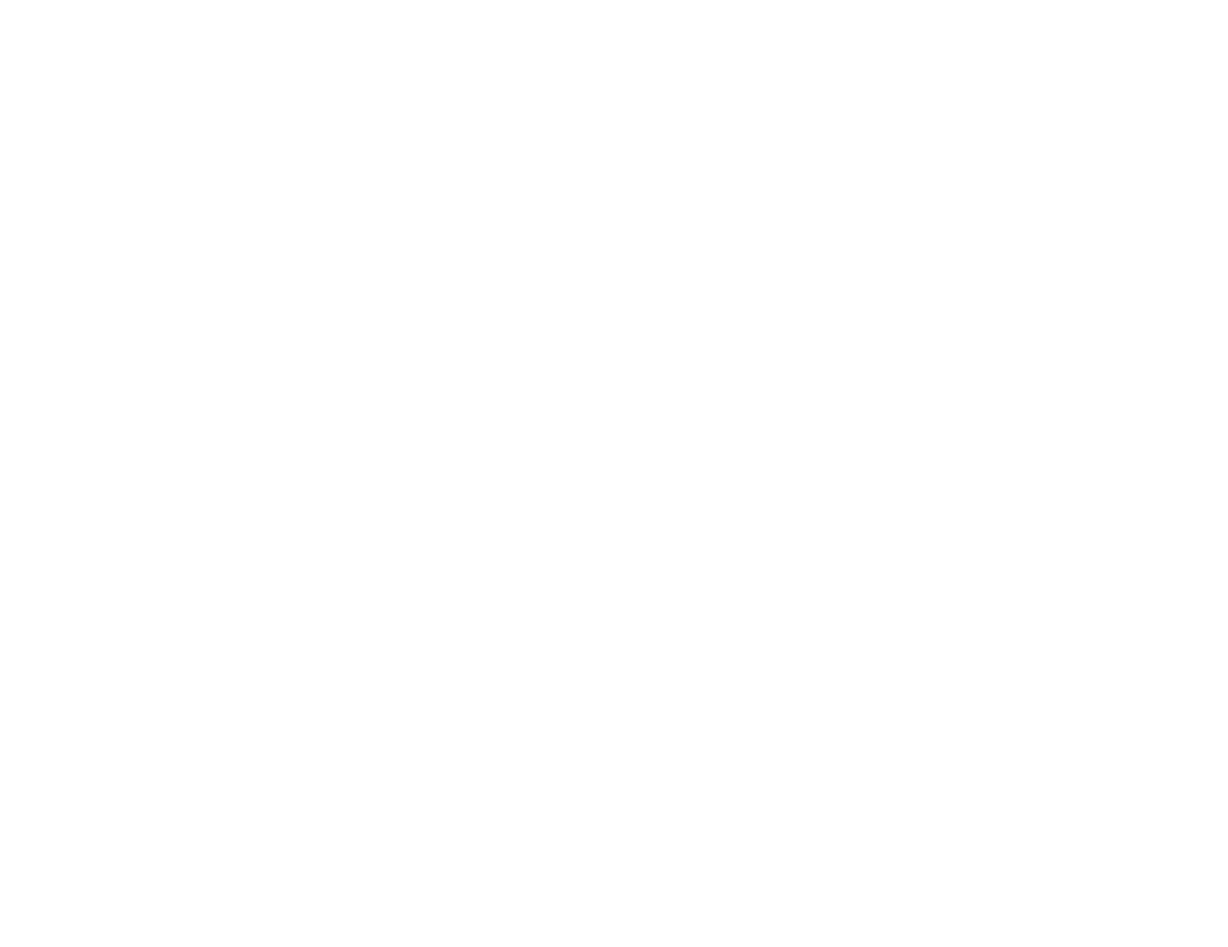
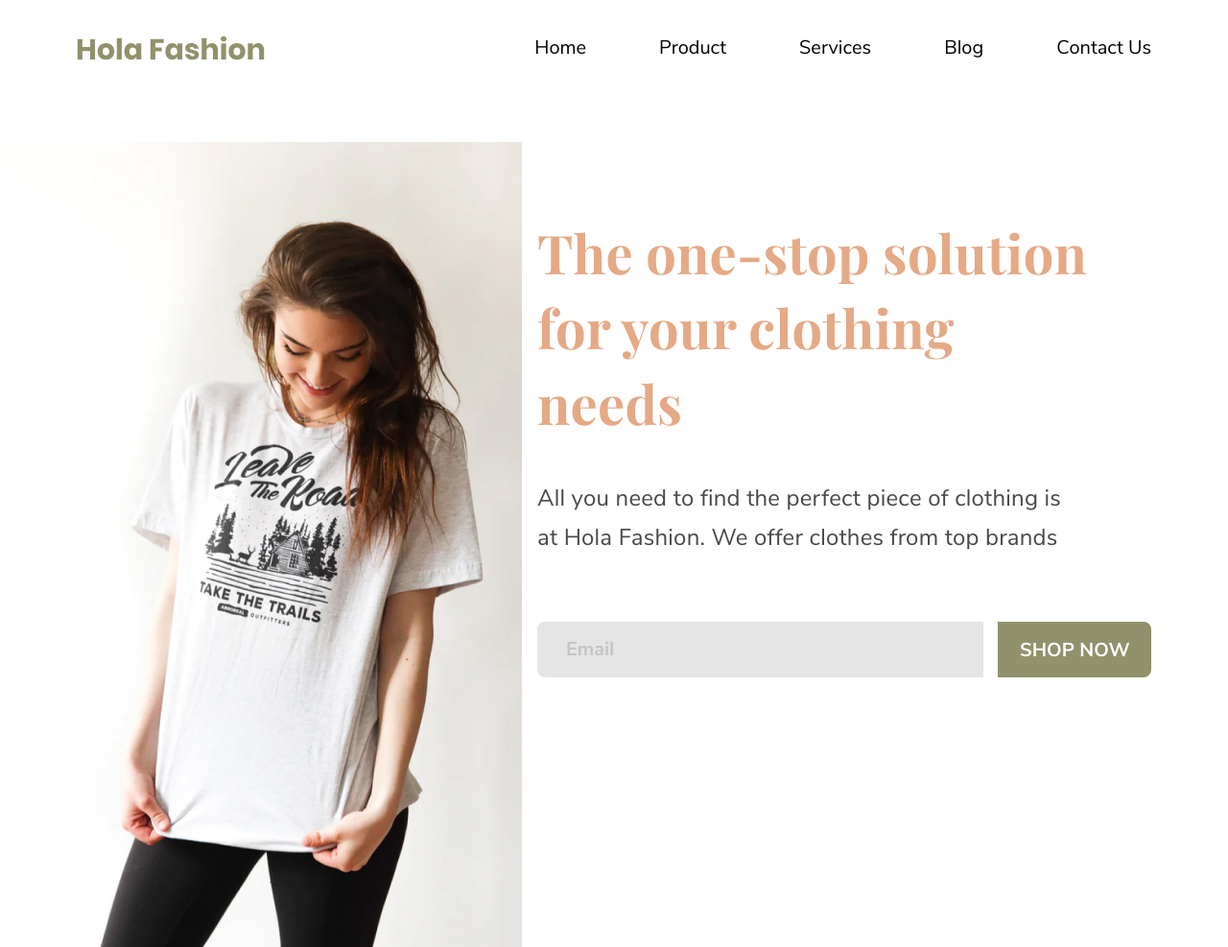
Before and after one commit to aybekkun/hola-fashion, a website: page app/index.html in a window 1280 px wide. Shown: the whole page at 96% size. Before the commit the page ends 800 px from the top, so only its background shows below. Drawn offline with nearby package versions, Linux system fonts and the light colour scheme; files that its build step writes are made by us from their sources.

Commit message:
added header and top section

```diff
--- a/app/index.html
+++ b/app/index.html
@@ -1,5 +1,6 @@
 <!DOCTYPE html>
 <html lang="en">
+
 <head>
     <meta charset="UTF-8">
     <meta http-equiv="X-UA-Compatible" content="IE=edge">
@@ -7,8 +8,61 @@
     <title>Document</title>
     <link rel="stylesheet" href="css/style.min.css">
 </head>
+
 <body>
+    <header class="header">
+        <div class="container">
+            <div class="header__inner">
+                <a href="#" class="logo">
+                    <img src="images/logo.svg" alt="">
+                </a>
 
+                <nav class="menu">
+                    <ul class="menu__list">
+                        <li class="menu__list-item">
+                            <a href="#" class="menu__list-link">Home</a>
+                        </li>
+                        <li class="menu__list-item">
+                            <a href="#" class="menu__list-link">Product</a>
+                        </li>
+                        <li class="menu__list-item">
+                            <a href="#" class="menu__list-link">Services</a>
+                        </li>
+                        <li class="menu__list-item">
+                            <a href="#" class="menu__list-link">Blog</a>
+                        </li>
+                        <li class="menu__list-item">
+                            <a href="#" class="menu__list-link">Contact Us</a>
+                        </li>
+                    </ul>
+                </nav>
+            </div>
+        </div>
+    </header>
+    <main class="main">
+        <section class="top">
+            <div class="container">
+                <div class="top__inner">
+                    <div class="top__info">
+                        <h1 class="top__title">The one-stop solution
+                            for your clothing needs
+                        </h1>
+                        <p class="top__text">
+                            All you need to find the perfect piece of clothing is at Hola Fashion. We offer clothes from
+                            top
+                            brands
+                        </p>
+                        <form class="top__form">
+                            <input class="top__form-input" type="email" placeholder="Email">
+                            <button class="top__form-btn">SHOP NOW</button>
+                        </form>
+                    </div>
+                </div>
+            </div>
+        </section>
+    </main>
+    <footer class="footer"></footer>
     <script src="js/main.min.js"></script>
 </body>
+
 </html>
--- a/app/scss/_fonts.scss
+++ b/app/scss/_fonts.scss
@@ -0,0 +1,29 @@
+@font-face {
+    font-family: "NunitoSans-Regular";
+    font-weight: 400;
+    font-style: normal;
+    src: local("NunitoSans-Regular"),
+      url("../fonts/NunitoSans-Regular.woff2") format("wof2"),
+      url("../fonts/NunitoSans-Regular.woff") format("woff");
+    font-display: swap;
+  }
+
+  @font-face {
+    font-family: "NunitoSans-Bold";
+    font-weight: 700;
+    font-style: normal;
+    src: local("NunitoSans-Bold"),
+      url("../fonts/NunitoSans-Bold.woff2") format("wof2"),
+      url("../fonts/NunitoSans-Bold.woff") format("woff");
+    font-display: swap;
+  }
+
+  @font-face {
+    font-family: "PlayfairDisplay-Bold";
+    font-weight: 700;
+    font-style: normal;
+    src: local("PlayfairDisplay-Bold"),
+      url("../fonts/PlayfairDisplay-Bold.woff2") format("wof2"),
+      url("../fonts/PlayfairDisplay-Bold.woff") format("woff");
+    font-display: swap;
+  }
--- a/app/scss/_global.scss
+++ b/app/scss/_global.scss
@@ -1,3 +1,34 @@
+body,html{
+    height: 100%;
+    display: flex;
+    flex-direction: column;
+}
+
 body{
+    @extend %sans-400;
+    font-size: 16px;
+    line-height: 1.2;
+    color: #000;
+    letter-spacing: 0.2px;
+}
 
+.main {
+    flex-grow: 1;
 }
+
+.container {
+    max-width: 1150px;
+    margin: 0 auto;
+    padding: 0 15px;
+}
+
+a{
+    color: inherit;
+    @extend %sans-400;
+    text-decoration: none;
+    letter-spacing: initial;
+}
+
+button{
+    letter-spacing: initial;
+}
--- a/app/scss/_vars.scss
+++ b/app/scss/_vars.scss
@@ -0,0 +1,23 @@
+$accent:#91916C;
+
+%sans-400 {
+    font-family: "NunitoSans-Regular";
+    font-weight: 400;
+}
+
+%sans-700 {
+    font-family: "NunitoSans-Bold";
+    font-weight: 700;
+}
+
+%display{
+    font-family: "PlayfairDisplay-Bold";
+    font-weight: 700;
+}
+
+.title {
+    @extend %sans-700;
+    font-size: 32px;
+    line-height: 1.4;
+    letter-spacing: 0.03em;
+}
--- a/app/scss/style.scss
+++ b/app/scss/style.scss
@@ -3,6 +3,99 @@
 @import 'reset';
 @import 'global';
 
+.header {
+    &__inner {
+        display: flex;
+        justify-content: space-between;
+        align-items: center;
+        padding: 36px 0;
+    }
+}
+
+.menu {
+    &__list {
+        display: flex;
+    }
+
+    &__list-item+.menu__list-item {
+        margin-left: 76px;
+    }
+
+    &__list-link {
+        font-size: 20px;
+        line-height: 1.35;
+    }
+}
+
+.top {
+    margin-top: 49px;
+    background-image: url('../images/top-bg.jpg');
+    background-repeat: no-repeat;
+    background-position: top left;
+    &__inner {
+        display: flex;
+        justify-content: flex-end;
+        padding-bottom: 281px;
+        padding-top: 76px;
+    }
+
+    &__info {
+        flex-basis: 640px;
+    }
+
+    &__title {
+        @extend %display;
+        font-size: 56px;
+        line-height: 1.4;
+        color: #E5A985;
+        max-width: 599px;
+        margin-bottom: 40px;
+    }
+
+    &__text {
+        font-size: 24px;
+        line-height: 171%;
+        color: #4A4747;
+        margin-bottom: 67px;
+        max-width: 563px;
+    }
+
+    &__form {
+        display: flex;
+    }
+
+    &__form-input {
+        border: none;
+        max-width: 465px;
+        width: 100%;
+        padding: 15px 30px 16px;
+        margin-right: 15px;
+        font-size: 20px;
+        line-height: 1.35;
+        height: 58px;
+        background-color: #E5E5E5;
+        border-radius: 8px 0px 0px 8px;
+
+        &::placeholder {
+            color: #C4C4C4;
+            @extend %sans-700;
+        }
+    }
+
+    &__form-btn {
+        @extend %sans-700;
+        border: none;
+        padding:16px 22px 15px 23px;
+        background-color: #91916C;
+        border-radius: 0px 8px 8px 0px;
+        font-size: 20px;
+        line-height: 1.35;
+        text-transform: uppercase;
+        color: #fff;
+        cursor: pointer;
+        flex-shrink: 0;
+    }
+}
 
 
 @import 'media';
--- a/gulpfile.js
+++ b/gulpfile.js
@@ -19,7 +19,7 @@ function browsersync() {
     server: {
       baseDir: "app/",
     },
-    notofy: false,
+    notify: false,
   });
 }
 
```
Also changed, not shown: app/fonts/NunitoSans-Bold.woff (added), app/fonts/NunitoSans-Bold.woff2 (added), app/fonts/NunitoSans-Regular.woff (added), app/fonts/NunitoSans-Regular.woff2 (added), app/fonts/PlayfairDisplay-Bold.woff (added), app/fonts/PlayfairDisplay-Bold.woff2 (added), app/images/logo.svg (added), app/images/top-bg.jpg (added).
